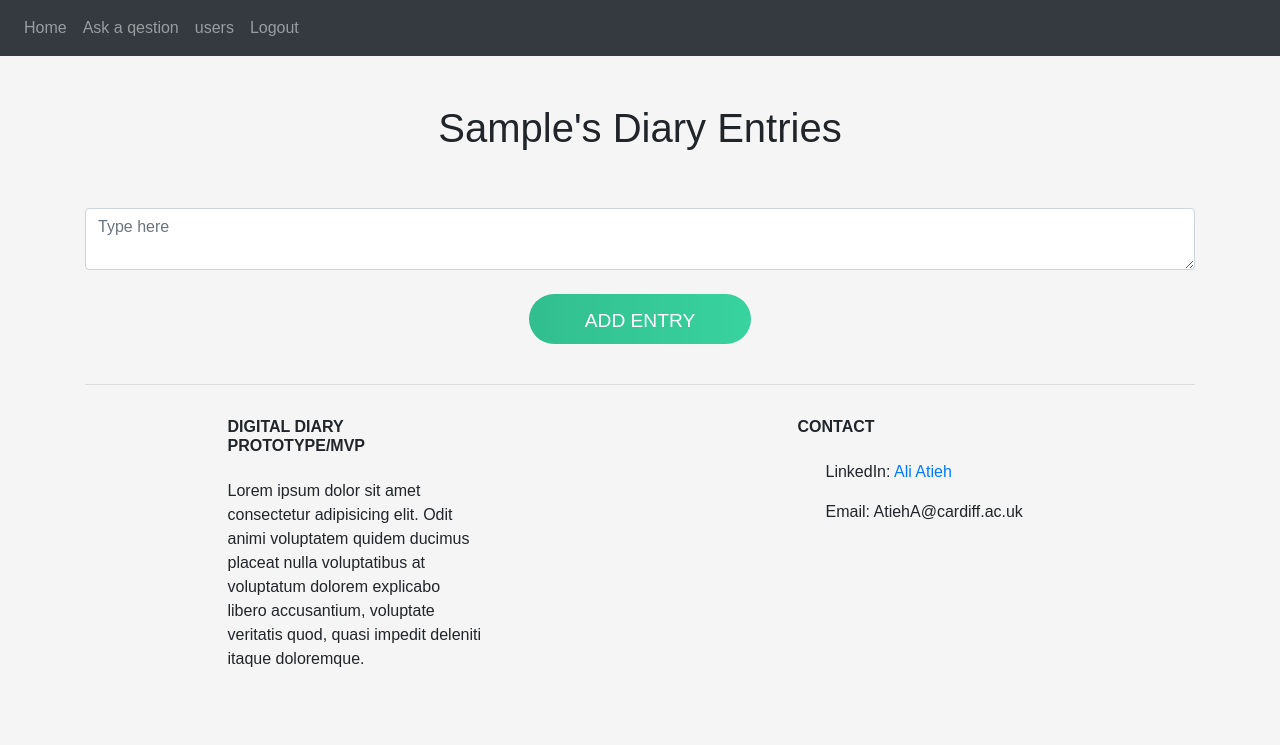
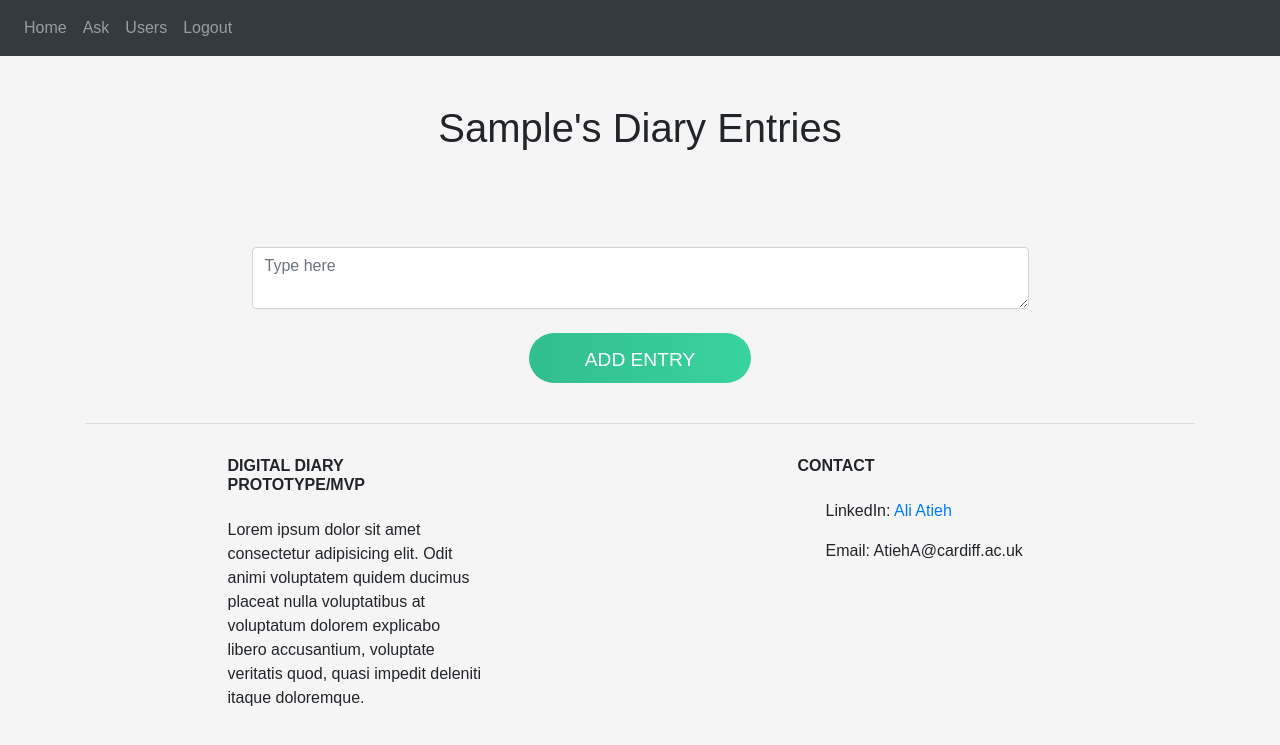
Before and after one commit to Aloushie/kitabuk_diary, a Flask app: page / in a window 1280 px wide. Shown: the top 745 px of the page. Run offline with Flask 3, Linux system fonts and the light colour scheme; the visitor is signed in with stand-in values (Sample User, id 1); data that the repository does not hold is empty; some libraries are stand-ins or nearby versions.

Commit message:
Fifth commit - minor changes to css and wording in HTML documents

```diff
--- a/diary/auth.py
+++ b/diary/auth.py
@@ -55,7 +55,7 @@ def sign_up():
         elif len(password1) < 7:
             flash('Password must be at least 7 characters.', category='error')
         else:
-            new_user = User(email=email, first_name=first_name, admin=False, expert=False, password=generate_password_hash(
+            new_user = User(email=email, first_name=first_name, admin=False, expert=True, password=generate_password_hash(
                 password1, method='sha256'))
             db.session.add(new_user)
             db.session.commit()
--- a/diary/static/style.css
+++ b/diary/static/style.css
@@ -1,6 +1,6 @@
 body {
     background-color: whitesmoke;
-    font-family: 'Poppins', sans-serif;
+    font-family: Arial, Helvetica, sans-serif;
 }
 
 
@@ -41,3 +41,9 @@ a:hover{
 	padding: 3.5% 0 0;
 	margin: auto;
 }
+
+.textone {
+	width: 70%;
+	padding: 3.5% 0 0;
+	margin: auto;
+}
--- a/diary/templates/answer_page.html
+++ b/diary/templates/answer_page.html
@@ -3,7 +3,9 @@
 
 {% block content %}
       <div class="page-header">
-        <h1>Answered Questions</h1>
+        <br/>
+        <br/>
+        <h1 align="center">Answered Questions</h1>
       </div>
       <div class="row">
         <div class="col-lg-12">
--- a/diary/templates/base.html
+++ b/diary/templates/base.html
@@ -41,8 +41,8 @@
           <a class="nav-item nav-link" id="unanswered" href="/unanswered">Unanswered Questions</a>
           {% endif %}
           {% if current_user.is_authenticated and current_user.admin %}
-          <a class="nav-item nav-link" id="ask" href="/ask">Ask a qestion</a>
-          <a class="nav-item nav-link" id="users" href="/users">users</a>
+          <a class="nav-item nav-link" id="ask" href="/ask">Ask</a>
+          <a class="nav-item nav-link" id="users" href="/users">Users</a>
           {% endif %}
           {% if user.is_authenticated %}
           <a class="nav-item nav-link" id="logout" href="/logout">Logout</a>
--- a/diary/templates/home.html
+++ b/diary/templates/home.html
@@ -17,7 +17,9 @@
     {% endfor %}
   </ul>
   <form method="POST">
-    <textarea name="note" id="note" class="form-control" placeholder="Type here"></textarea>
+    <div class="textone">
+      <textarea name="note" id="note" class="form-control" placeholder="Type here"></textarea>
+    </div>
     <br />
     <div align="center">
       <button type="submit" class="btn btn-primary">Add entry</button>
--- a/diary/templates/unanswered.html
+++ b/diary/templates/unanswered.html
@@ -3,7 +3,9 @@
 
 {% block content %}
 <div class="page-header">
-        <h1>Questions For You</h1>
+      <br/>
+      <br/>
+        <h1 align="center"c>Questions For You</h1>
       </div>
       <div class="row">
         <div class="col-lg-12">
--- a/diary/templates/users.html
+++ b/diary/templates/users.html
@@ -3,8 +3,10 @@
 
 {% block content %}
 <div class="page-header">
-        <h1>Users</h1>
-        <h6>Click to promote to expert</h6>
+        <br/>
+        <br/>
+        <h1 align="center">Users</h1>
+        <h6>Click to enable users to answer questions</h6>
       </div>
       <div class="row">
         <div class="col-lg-12">
--- a/diary/views.py
+++ b/diary/views.py
@@ -13,7 +13,7 @@ def home():
     if request.method == 'POST':
         note = request.form.get('note')
 
-        if len(note) < 3:
+        if len(note) < 2:
             flash('Entry is too short! Your diary entry must be at least 3 characters ', category='error')
         else:
             new_note = Note(data=note, user_id=current_user.id)
```
Also changed, not shown: diary/templates/answer.html (+3 -4 lines), diary/templates/ask.html (+5 -3 lines), diary/templates/question.html (+9 -7 lines).
